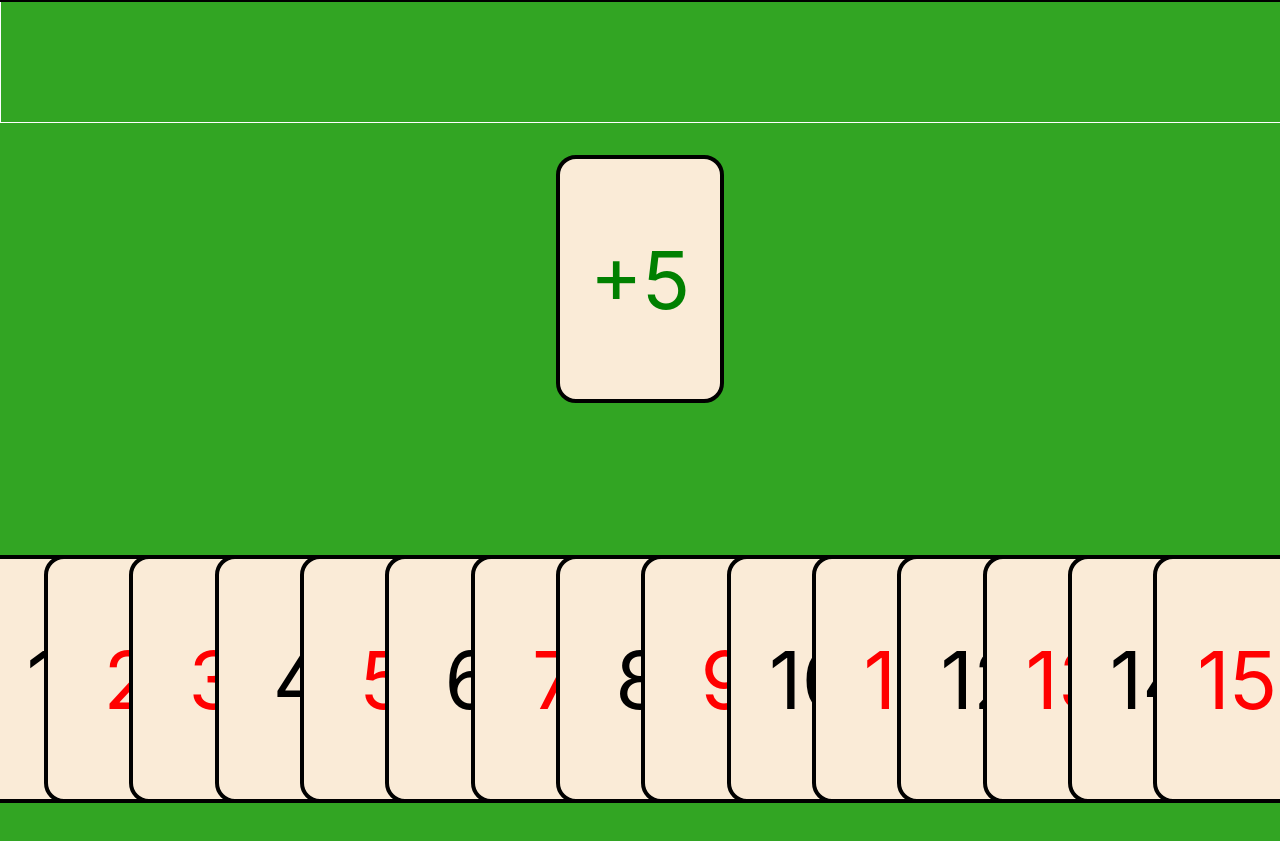
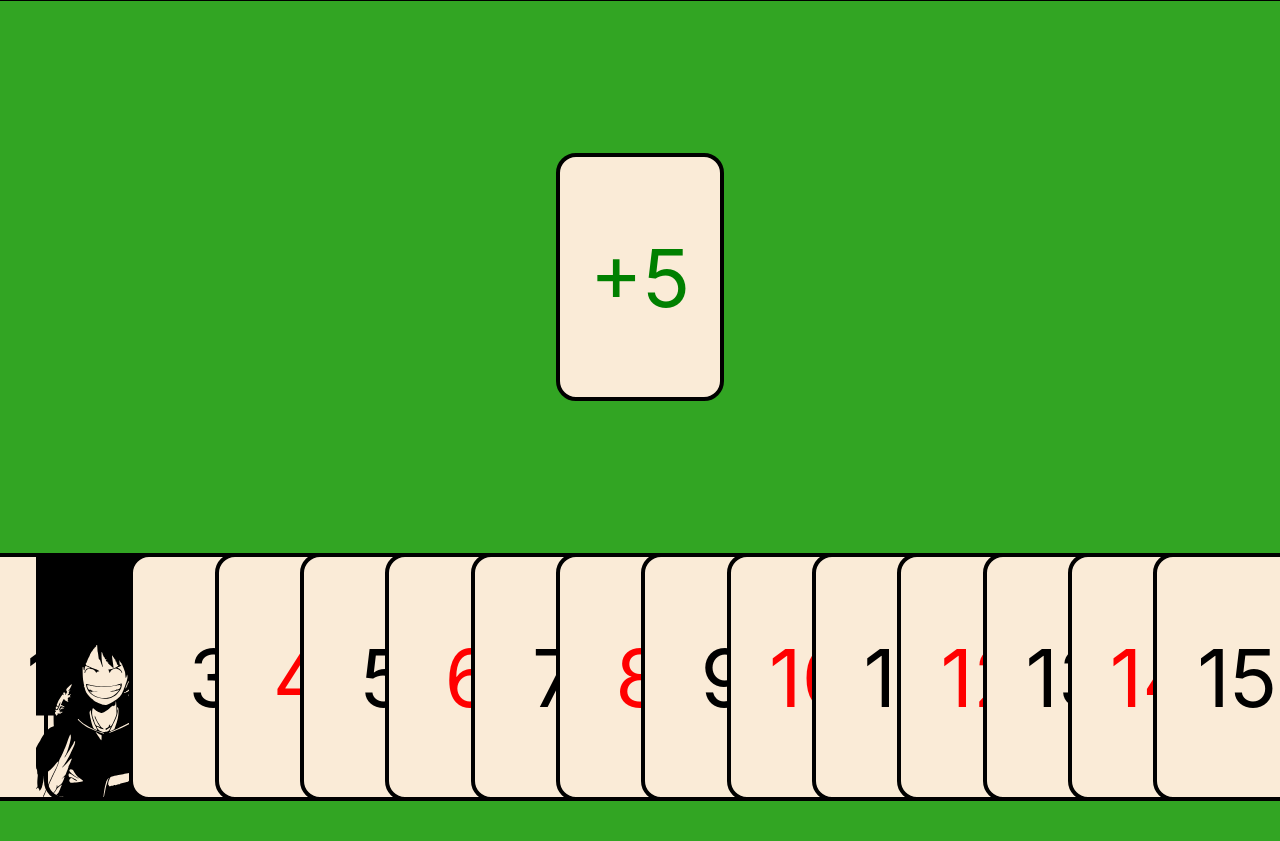
Before and after one commit to davy2407/monapp, a React (Create React App) app: page / in a window 1280 px wide. Shown: the part 279-1120 px from the top of the page. Built offline with nearby package versions, Linux system fonts and the light colour scheme.

Commit message:
image pour une carte

```diff
--- a/src/App.css
+++ b/src/App.css
@@ -4,6 +4,13 @@
 
 .App-logo {
   height: 40vmin;
+}
+
+.Luffy{
+  background-repeat: no-repeat;
+  background-size: contain,
+
+
 }
 
 .App-header {
--- a/src/App.js
+++ b/src/App.js
@@ -2,26 +2,30 @@ import React from 'react';
 import logo from './logo.svg';
 import './App.css';
 import Card from './components/Card'
+import Crop from './images/crop.svg'
+
+
+
 
 function App() {
 
 
   let cards = [
-    {value : 1, color : 'black'},
-    {value : 2, color : 'red'},
-    {value : 3, color : 'red'},
-    {value : 4, color : 'black'},
-    {value : 5, color : 'red'},
-    {value : 6, color : 'black'},
-    {value : 7, color : 'red'},
-    {value : 8, color : 'black'},
-    {value : 9, color : 'red'},
-    {value : 10, color : 'black'},
-    {value : 11, color : 'red'},
-    {value : 12, color : 'black'},
-    {value : 13, color : 'red'},
-    {value : 14, color : 'black'},
-    {value : 15, color : 'red'}
+    {value : 1, color : 'black' },
+    {value : 2, color : 'red',backgroundImage : Crop, backgroundSize : 'contain', backgroundRepeat : 'no-repeat'},
+    {value : 3, color : 'black'},
+    {value : 4, color : 'red'},
+    {value : 5, color : 'black'},
+    {value : 6, color : 'red'},
+    {value : 7, color : 'black'},
+    {value : 8, color : 'red'},
+    {value : 9, color : 'black'},
+    {value : 10, color : 'red'},
+    {value : 11, color : 'black'},
+    {value : 12, color : 'red'},
+    {value : 13, color : 'black'},
+    {value : 14, color : 'red'},
+    {value : 15, color : 'black', }
   ]
 
   let CardJoue= [
@@ -57,6 +61,9 @@ function App() {
           value={card.value}
           color={card.color}
 
+
+
+
           />
         })
       }
@@ -85,6 +92,10 @@ function App() {
           return <Card
            value={card.value}
            color={card.color}
+           backgroundImage={card.backgroundImage}
+           backgroundRepeat={card.backgroundRepeat}
+           backgroundSize={card.backgroundSize}
+
            />
 
         })
--- a/src/components/Card.css
+++ b/src/components/Card.css
@@ -23,10 +23,11 @@ body{
 }
 .CarteJouee{
     height: 50vh;
+
 }
 
 .Adversaire{
-    border: 1px solid white;
+
 
     height: 50vh;
 
@@ -52,11 +53,30 @@ body{
 
     border: 4px solid black;
     margin: 2em;
+    -webkit-transform: scale(1);
+	transform: scale(1);
+	-webkit-transition: .3s ease-in-out;
+    transition: .3s ease-in-out;
+    cursor: pointer;
+
+
+
 
 
 
 
 }
+
+
+
+.Card:hover{
+    -webkit-transform: scale(1.1);
+    transform: scale(1.1);
+    z-index: 1;
+
+}
+
+
 
 .Card p{
     color: red;
@@ -64,4 +84,5 @@ body{
     align-self: center;
 
 
+
 }
--- a/src/components/Card.js
+++ b/src/components/Card.js
@@ -10,11 +10,21 @@ export default class Card extends React.Component {
     }
 
     render(){
+        console.log(this.props.backgroundImage)
         return(
             <div className='MainJoueur'>
             <div className='Card'>
+
+            <img src={this.props.backgroundImage
+                    }
+
+                />
+
                 <p
-                    style={{'color': this.props.color}}
+                    style={{'color': this.props.color}
+                }
+
+
 
                 >
                     {this.props.value}</p>
```
Also changed, not shown: src/images/crop.jpg (added), src/images/crop.svg (added).
